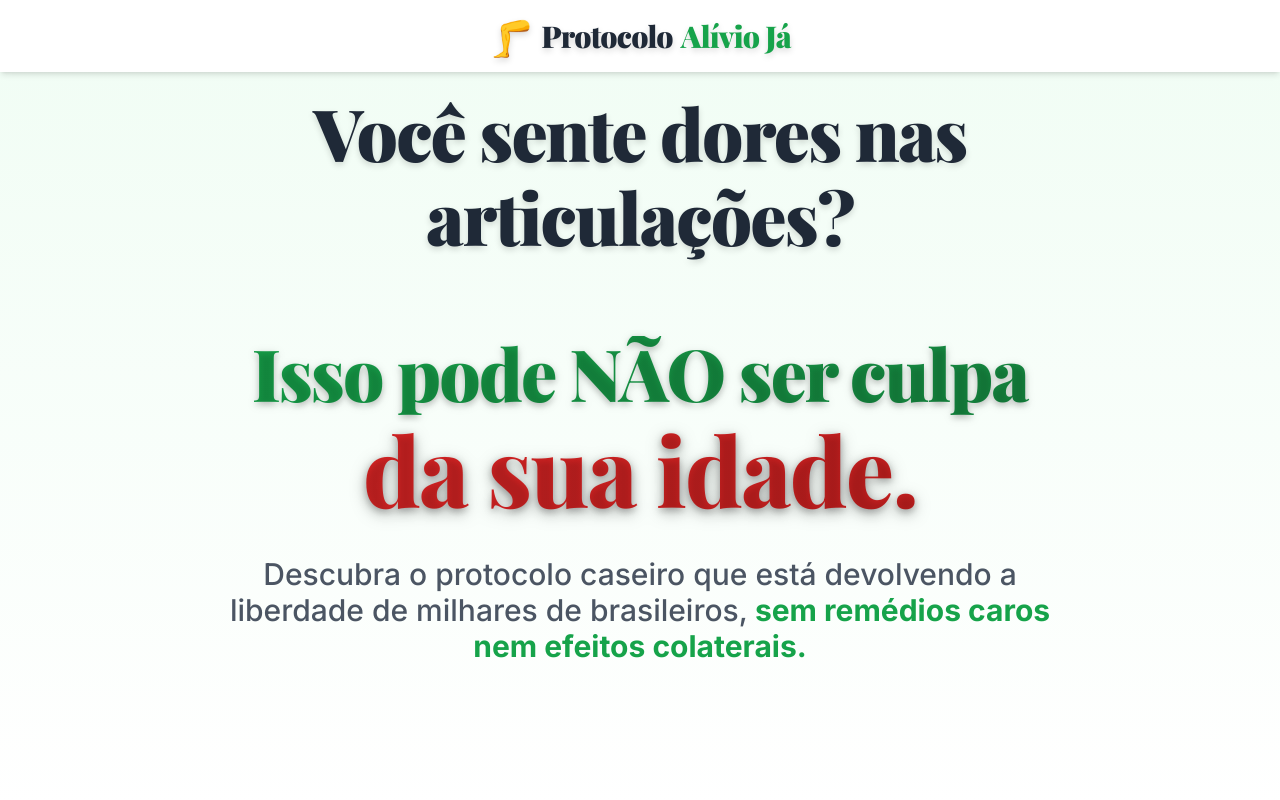
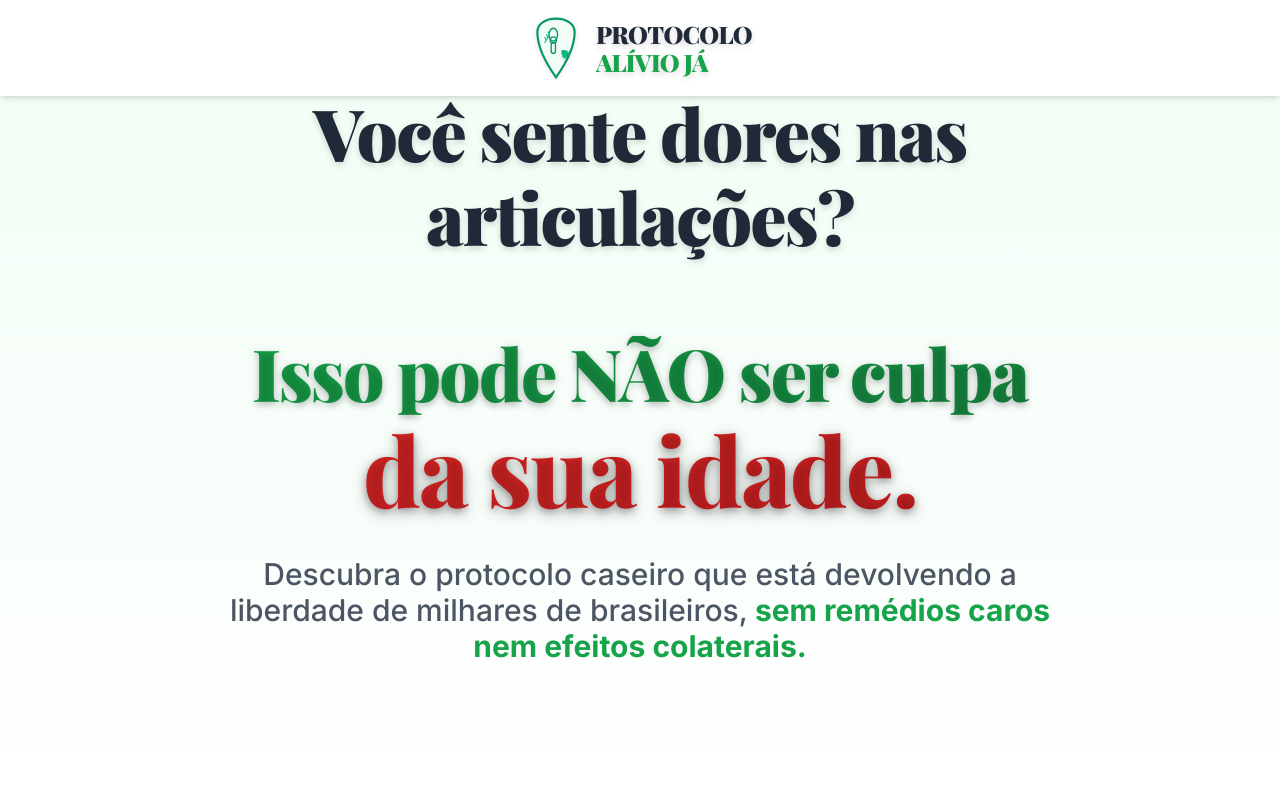
Before and after one commit to thefast30/protocolo, a React (Vite) app: page / in a window 1280 px wide. Shown: the top 800 px of the page. Built offline with nearby package versions, Linux system fonts and the light colour scheme.

Commit message:
Criar logo personalizado baseado na imagem

```diff
--- a/src/App.tsx
+++ b/src/App.tsx
@@ -1,5 +1,5 @@
 import React, { useState } from 'react';
-import { Activity } from 'lucide-react';
+import Logo from './components/Logo';
 
 function App() {
   const [showButton, setShowButton] = useState(false);
@@ -42,10 +42,7 @@ function App() {
       {/* Header Fixo */}
       <header className="fixed top-0 left-0 right-0 bg-white shadow-md z-50 py-3 md:py-4">
         <div className="container mx-auto px-4 flex justify-center items-center">
-          <h1 className="text-xl md:text-2xl lg:text-3xl font-black text-gray-800 font-playfair tracking-tight flex items-center gap-2">
-            <span className="text-green-600 text-2xl md:text-3xl lg:text-4xl">🦵</span>
-            Protocolo <span className="text-green-600">Alívio Já</span>
-          </h1>
+          <Logo />
         </div>
       </header>
 
--- /dev/null
+++ b/src/components/Logo.tsx
@@ -0,0 +1,75 @@
+import React from 'react';
+
+const Logo = () => {
+  return (
+    <div className="flex items-center gap-3">
+      {/* SVG Logo baseado na imagem */}
+      <div className="relative">
+        <svg
+          width="40"
+          height="48"
+          viewBox="0 0 100 120"
+          className="md:w-12 md:h-14 lg:w-14 lg:h-16"
+        >
+          {/* Escudo */}
+          <path
+            d="M50 5 C30 5, 15 15, 15 30 C15 50, 25 80, 50 115 C75 80, 85 50, 85 30 C85 15, 70 5, 50 5 Z"
+            fill="none"
+            stroke="#059669"
+            strokeWidth="4"
+            className="drop-shadow-sm"
+          />
+
+          {/* Preenchimento do escudo */}
+          <path
+            d="M50 8 C32 8, 18 17, 18 30 C18 48, 27 75, 50 108 C73 75, 82 48, 82 30 C82 17, 68 8, 50 8 Z"
+            fill="#f0fdf4"
+            className="opacity-90"
+          />
+
+          {/* Joelho - parte superior */}
+          <ellipse cx="45" cy="35" rx="8" ry="12" fill="none" stroke="#059669" strokeWidth="2.5"/>
+
+          {/* Joelho - articulação */}
+          <circle cx="45" cy="45" r="6" fill="none" stroke="#059669" strokeWidth="2.5"/>
+
+          {/* Joelho - parte inferior */}
+          <rect x="41" y="50" width="8" height="20" rx="4" fill="none" stroke="#059669" strokeWidth="2.5"/>
+
+          {/* Linhas de movimento/flexibilidade */}
+          <path d="M35 30 Q40 35 35 40" fill="none" stroke="#10b981" strokeWidth="2" strokeLinecap="round"/>
+          <path d="M32 35 Q37 40 32 45" fill="none" stroke="#10b981" strokeWidth="2" strokeLinecap="round"/>
+          <path d="M29 40 Q34 45 29 50" fill="none" stroke="#10b981" strokeWidth="2" strokeLinecap="round"/>
+
+          {/* Folha - símbolo natural */}
+          <path
+            d="M60 65 C60 65, 70 60, 75 70 C75 75, 70 80, 65 80 C60 75, 60 65, 60 65 Z"
+            fill="#10b981"
+            className="drop-shadow-sm"
+          />
+
+          {/* Nervura da folha */}
+          <path
+            d="M62 67 Q67 70 72 75"
+            fill="none"
+            stroke="#059669"
+            strokeWidth="1.5"
+            strokeLinecap="round"
+          />
+        </svg>
+      </div>
+
+      {/* Texto do Logo */}
+      <div className="flex flex-col">
+        <span className="text-lg md:text-xl lg:text-2xl font-bold text-gray-800 font-playfair leading-tight">
+          PROTOCOLO
+        </span>
+        <span className="text-lg md:text-xl lg:text-2xl font-bold text-green-600 font-playfair leading-tight -mt-1">
+          ALÍVIO JÁ
+        </span>
+      </div>
+    </div>
+  );
+};
+
+export default Logo;
```
